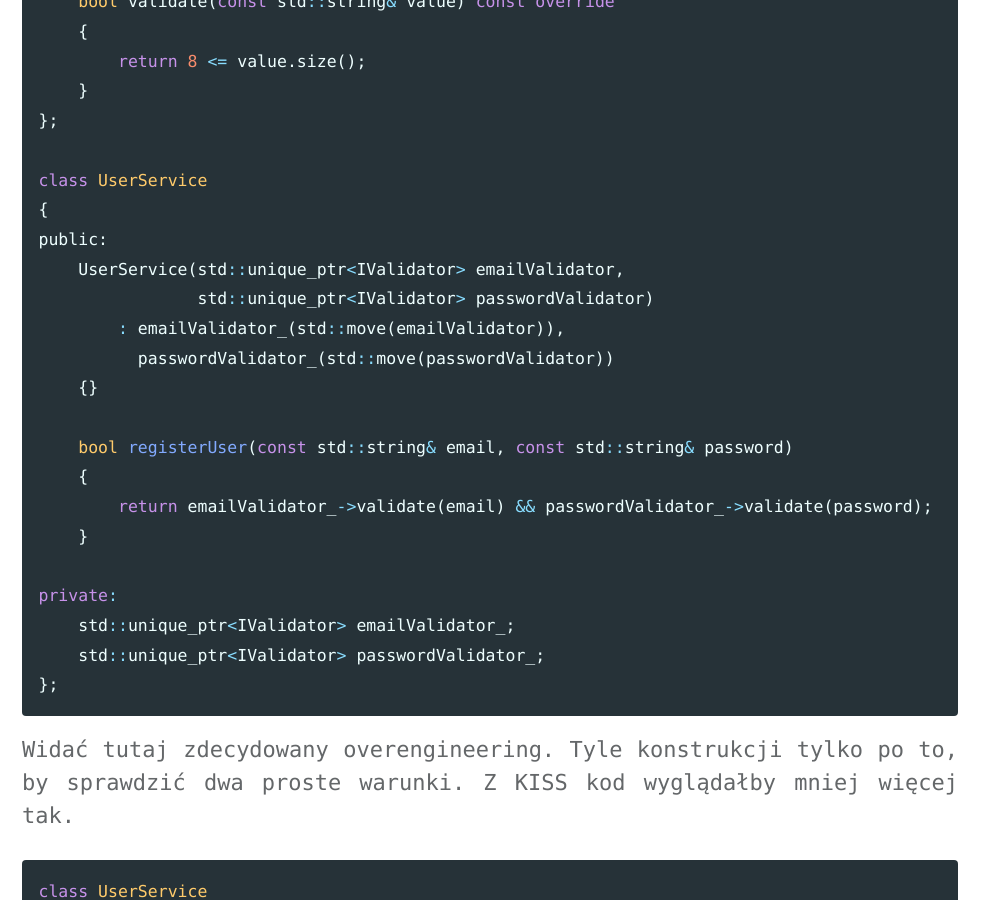
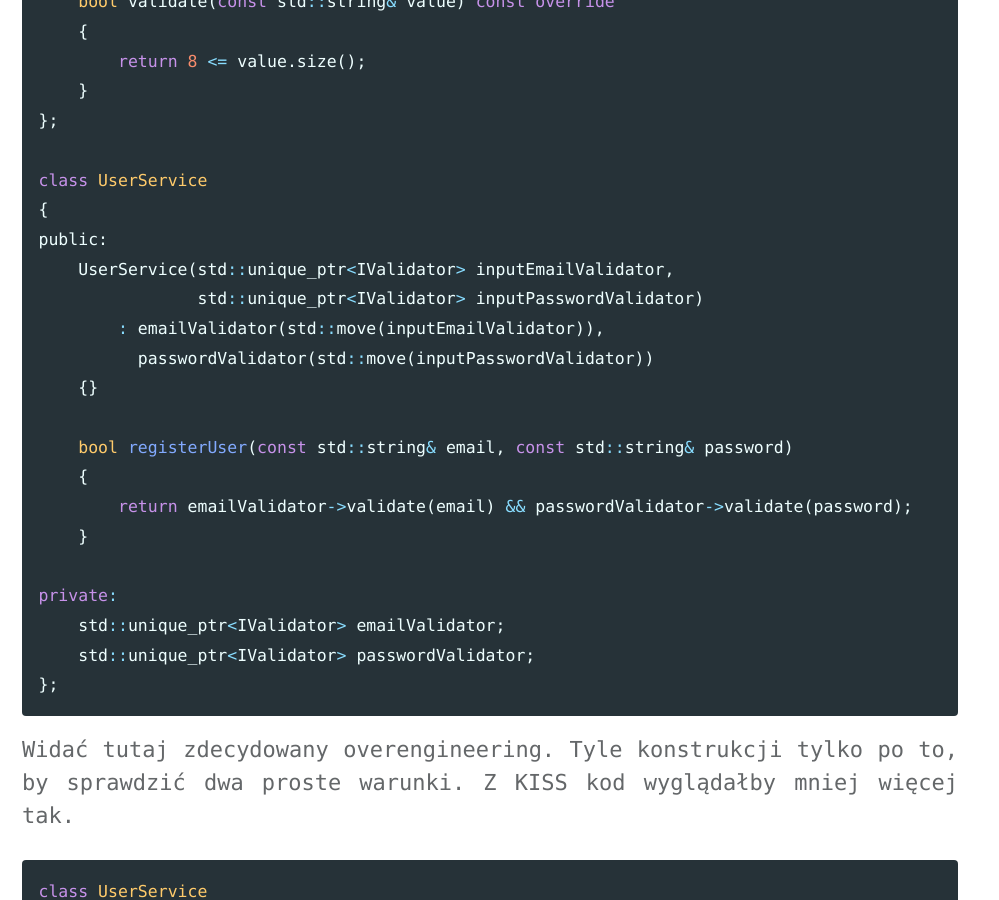
Before and after one commit to TadekBiela/cpptested, a Jekyll site: the page built from _posts/2025-11-17-dry-and-other-principles.md, in a window 1280 px wide and 900 px high, scrolled down 8943 px. Shown: the whole window, without its empty margins (0-999 px from the left). Built offline with Jekyll 4.4.1, drawn with Linux system fonts in a browser that asks for light colours; cached includes are drawn as plain includes; comment, search, counter and statistics services are not loaded; some of the changed text lies outside the part shown.

Commit message:
Correct code in dry post

````diff
--- a/_posts/2025-11-17-dry-and-other-principles.md
+++ b/_posts/2025-11-17-dry-and-other-principles.md
@@ -226,20 +226,20 @@ public:
 class UserService
 {
 public:
-    UserService(std::unique_ptr<IValidator> emailValidator,
-                std::unique_ptr<IValidator> passwordValidator)
-        : emailValidator_(std::move(emailValidator)),
-          passwordValidator_(std::move(passwordValidator))
+    UserService(std::unique_ptr<IValidator> inputEmailValidator,
+                std::unique_ptr<IValidator> inputPasswordValidator)
+        : emailValidator(std::move(inputEmailValidator)),
+          passwordValidator(std::move(inputPasswordValidator))
     {}
 
     bool registerUser(const std::string& email, const std::string& password)
     {
-        return emailValidator_->validate(email) && passwordValidator_->validate(password);
+        return emailValidator->validate(email) && passwordValidator->validate(password);
     }
 
 private:
-    std::unique_ptr<IValidator> emailValidator_;
-    std::unique_ptr<IValidator> passwordValidator_;
+    std::unique_ptr<IValidator> emailValidator;
+    std::unique_ptr<IValidator> passwordValidator;
 };
 ```
 
@@ -376,13 +376,13 @@ public:
         Report report;
         std::string content = report.generate();
 
-        // wysłanie raportu przez własne pole emailClient_
-        emailClient_.send(recipient, reportTitle_ + "\n" + content);
+        // wysłanie raportu przez własne pole emailClient
+        emailClient.send(recipient, reportTitle + "\n" + content);
     }
 
 private:
-    EmailClient emailClient_;
-    std::string reportTitle_ { "Daily Report" };
+    EmailClient emailClient;
+    std::string reportTitle { "Daily Report" };
 };
 ```
 
@@ -439,17 +439,17 @@ public:
 class ColoredRectangle : public Rectangle
 {
 public:
-    ColoredRectangle(const std::string& color)
-        : color_(color)
+    ColoredRectangle(const std::string& inputColor)
+        : color(inputColor)
     {}
 
     void draw() override
     {
-        std::cout << "Drawing " << color_ << " rectangle\n";
+        std::cout << "Drawing " << color << " rectangle\n";
     }
 
 private:
-    std::string color_;
+    std::string color;
 };
 ```
 
@@ -459,19 +459,19 @@ Mamy tutaj interfejs **Shape**. Klasa **Rectangle** dziedziczy po interfejsie i&
 class ColoredShape : public Shape
 {
 public:
-    ColoredShape(Shape& shape, const std::string& color)
-        : shape_(shape), color_(color)
+    ColoredShape(Shape& inputShape, const std::string& inputColor)
+        : shape(inputShape), color(inputColor)
     {}
 
     void draw() override
     {
-        std::cout << "Drawing " << color_ << " ";
-        shape_.draw();
+        std::cout << "Drawing " << color << " ";
+        shape.draw();
     }
 
 private:
-    Shape& shape_;
-    std::string color_;
+    Shape& shape;
+    std::string color;
 };
 ```
 
````
